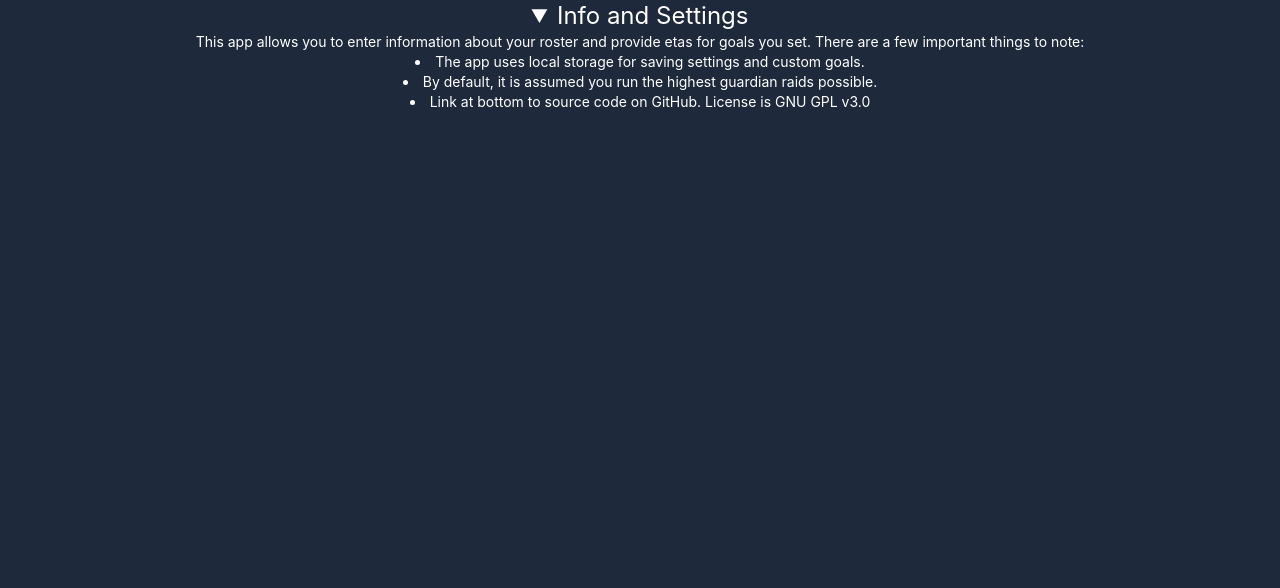
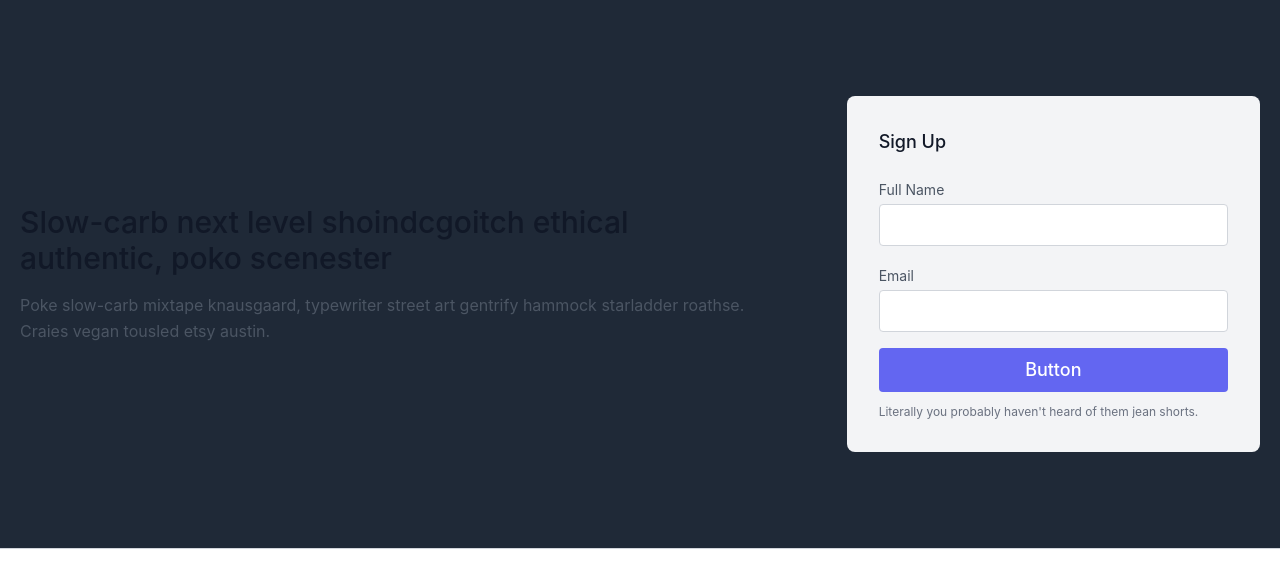
Before and after one commit to ccbrowndev/LoA-Material-Helper, a React (Vite) app: page / in a window 1280 px wide. Shown: the top 588 px of the page. Built offline with nearby package versions, Linux system fonts and the light colour scheme.

Commit message:
Test components for header info/settings

```diff
--- a/package.json
+++ b/package.json
@@ -13,6 +13,7 @@
     "react-dom": "^18.2.0"
   },
   "devDependencies": {
+    "@tailwindcss/forms": "^0.5.2",
     "@types/react": "^18.0.15",
     "@types/react-dom": "^18.0.6",
     "@vitejs/plugin-react": "^2.0.0",
--- a/src/App.tsx
+++ b/src/App.tsx
@@ -1,26 +1,15 @@
-function App() {
+import Divider from "./components/divider";
+import Hello from "./components/hello";
+import Settings from "./components/settings";
+import Test from "./components/testing";
+
+function App(): JSX.Element {
   return (
-    <div className='w-screen h-screen flex flex-col items-center bg-slate-800'>
-      <details open className='text-2xl text-center text-white'>
-        <summary>Info and Settings</summary>
-        <div className='text-sm text-white'>
-          <p>This app allows you to enter information about your roster and provide etas for goals you set.
-            There are a few important things to note:
-          </p>
-          <ul className='list-disc list-inside'>
-            <li>The app uses local storage for saving settings and custom goals.</li>
-            <li>By default, it is assumed you run the highest guardian raids possible.</li>
-            <li>Link at bottom to source code on GitHub. License is GNU GPL v3.0</li>
-          </ul>
-        </div>
-        <div className='text-sm text-white'>
-
-        </div>
-      </details>
-      <div>
-      </div>
+    <div className=''>
+      <Test />
+      <Divider />
     </div>
-  )
+  );
 }
 
-export default App
+export default App;
--- /dev/null
+++ b/src/components/divider.tsx
@@ -0,0 +1,13 @@
+/* This example requires Tailwind CSS v2.0+ */
+export default function Divider() {
+  return (
+    <div className='relative'>
+      <div className='absolute inset-0 flex items-center' aria-hidden='true'>
+        <div className='w-full border-t border-gray-300' />
+      </div>
+      <div className='relative flex justify-center'>
+        <span className='bg-white px-2 text-gray-500'></span>
+      </div>
+    </div>
+  );
+}
--- /dev/null
+++ b/src/components/hello.tsx
@@ -0,0 +1,66 @@
+export default function Hello() {
+  return (
+    <>
+      <div className=' mx-auto px-4 pb-6 sm:px-6 lg:px-8'>
+        <div className='flex justify-between h-20'>
+          <details
+            open
+            className='py-0 px-0 sm:py-24 sm:px-6 lg:px-8 lg:flex lg:justify-between text-white'
+          >
+            <summary className='text-4xl font-extrabold text-white sm:text-5xl sm:tracking-tight lg:text-6xl'>
+              Info & Settings
+            </summary>
+            <div className='max-w-2xl justify-center'>
+              <p className='mt-5 text-xl text-white'>
+                This app allows you to enter information about your roster and
+                provide etas for goals you set. There are a few important things
+                to note:
+              </p>
+              <ul className='list-disc list-inside text-white'>
+                <li>
+                  The app uses local storage for saving settings and custom
+                  goals.
+                </li>
+                <li>
+                  By default, it is assumed you run the highest guardian raids
+                  possible.
+                </li>
+                <li>
+                  Link at bottom to source code on GitHub. License is GNU GPL
+                  v3.0
+                </li>
+              </ul>
+            </div>
+          </details>
+          <div className='mt-10 w-full max-w-xs'>
+            <label
+              htmlFor='currency'
+              className='block text-base font-medium text-gray-300'
+            >
+              Settings
+            </label>
+            <div className='mt-1.5 relative'>
+              <select
+                id='currency'
+                name='currency'
+                className='appearance-none block w-full bg-none bg-gray-700 border border-transparent rounded-md pl-3 pr-10 py-2 text-base text-white focus:outline-none focus:ring-1 focus:ring-white focus:border-white sm:text-sm'
+                defaultValue='United States (USD)'
+              >
+                <option>Argentina (ARS)</option>
+                <option>Australia (AUD)</option>
+                <option>United States (USD)</option>
+                <option>Canada (CAD)</option>
+                <option>France (EUR)</option>
+                <option>Japan (JPY)</option>
+                <option>Nigeria (NGN)</option>
+                <option>Switzerland (CHF)</option>
+                <option>United Kingdom (GBP)</option>
+              </select>
+              <div className='pointer-events-none absolute inset-y-0 right-0 px-2 flex items-center'></div>
+            </div>
+          </div>
+        </div>
+      </div>
+    </>
+  );
+}
--- /dev/null
+++ b/src/components/settings.tsx
@@ -0,0 +1,34 @@
+export default function Settings(): JSX.Element {
+  return (
+    <div className='w-1/2 flex flex-col items-center pt-5'>
+      <div className=''>
+        <details open className='text-2xl text-center text-white'>
+          <summary className='text-2xl font-extrabold text-white sm:text-5xl sm:tracking-tight lg:text-4xl'>
+            Info & Settings
+          </summary>
+          <div className='text-sm text-white'>
+            <p className=' text-base text-white'>
+              This app allows you to enter information about your roster and
+              provide ETAs for goals you set.
+              <br />
+              There are a few important things to note:
+            </p>
+            <ul className='list-disc list-inside text-white text-sm'>
+              <li>
+                The app uses local storage for saving settings and custom goals.
+              </li>
+              <li>
+                By default, it is assumed you run the highest guardian raids
+                possible.
+              </li>
+              <li>
+                Link at bottom to source code on GitHub. License is GNU GPL v3.0
+              </li>
+            </ul>
+          </div>
+          <div className='text-sm text-white'></div>
+        </details>
+      </div>
+    </div>
+  );
+}
--- /dev/null
+++ b/src/components/testing.tsx
@@ -0,0 +1,46 @@
+export default function Test() {
+  return (
+    <section className='text-gray-600 body-font'>
+      <div className='container px-5 py-24 mx-auto flex flex-wrap items-center'>
+        <div className='lg:w-3/5 md:w-1/2 md:pr-16 lg:pr-0 pr-0'>
+          <h1 className='title-font font-medium text-3xl text-gray-900'>
+            Slow-carb next level shoindcgoitch ethical authentic, poko scenester
+          </h1>
+          <p className='leading-relaxed mt-4'>
+            Poke slow-carb mixtape knausgaard, typewriter street art gentrify
+            hammock starladder roathse. Craies vegan tousled etsy austin.
+          </p>
+        </div>
+        <div className='lg:w-2/6 md:w-1/2 bg-gray-100 rounded-lg p-8 flex flex-col md:ml-auto w-full mt-10 md:mt-0'>
+          <h2 className='text-gray-900 text-lg font-medium title-font mb-5'>
+            Sign Up
+          </h2>
+          <div className='relative mb-4'>
+            <label className='leading-7 text-sm text-gray-600'>Full Name</label>
+            <input
+              type='text'
+              id='full-name'
+              name='full-name'
+              className='w-full bg-white rounded border border-gray-300 focus:border-indigo-500 focus:ring-2 focus:ring-indigo-200 text-base outline-none text-gray-700 py-1 px-3 leading-8 transition-colors duration-200 ease-in-out'
+            />
+          </div>
+          <div className='relative mb-4'>
+            <label className='leading-7 text-sm text-gray-600'>Email</label>
+            <input
+              type='email'
+              id='email'
+              name='email'
+              className='w-full bg-white rounded border border-gray-300 focus:border-indigo-500 focus:ring-2 focus:ring-indigo-200 text-base outline-none text-gray-700 py-1 px-3 leading-8 transition-colors duration-200 ease-in-out'
+            />
+          </div>
+          <button className='text-white bg-indigo-500 border-0 py-2 px-8 focus:outline-none hover:bg-indigo-600 rounded text-lg'>
+            Button
+          </button>
+          <p className='text-xs text-gray-500 mt-3'>
+            Literally you probably haven't heard of them jean shorts.
+          </p>
+        </div>
+      </div>
+    </section>
+  );
+}
--- a/src/index.css
+++ b/src/index.css
@@ -29,11 +29,7 @@ a:hover {
 }
 
 body {
-  margin: 0;
-  display: flex;
-  place-items: center;
-  min-width: 320px;
-  min-height: 100vh;
+  background-color: rgb(31 41 55);
 }
 
 h1 {
```
Also changed, not shown: 1 other file (tests, documents, lock files or other folders).
